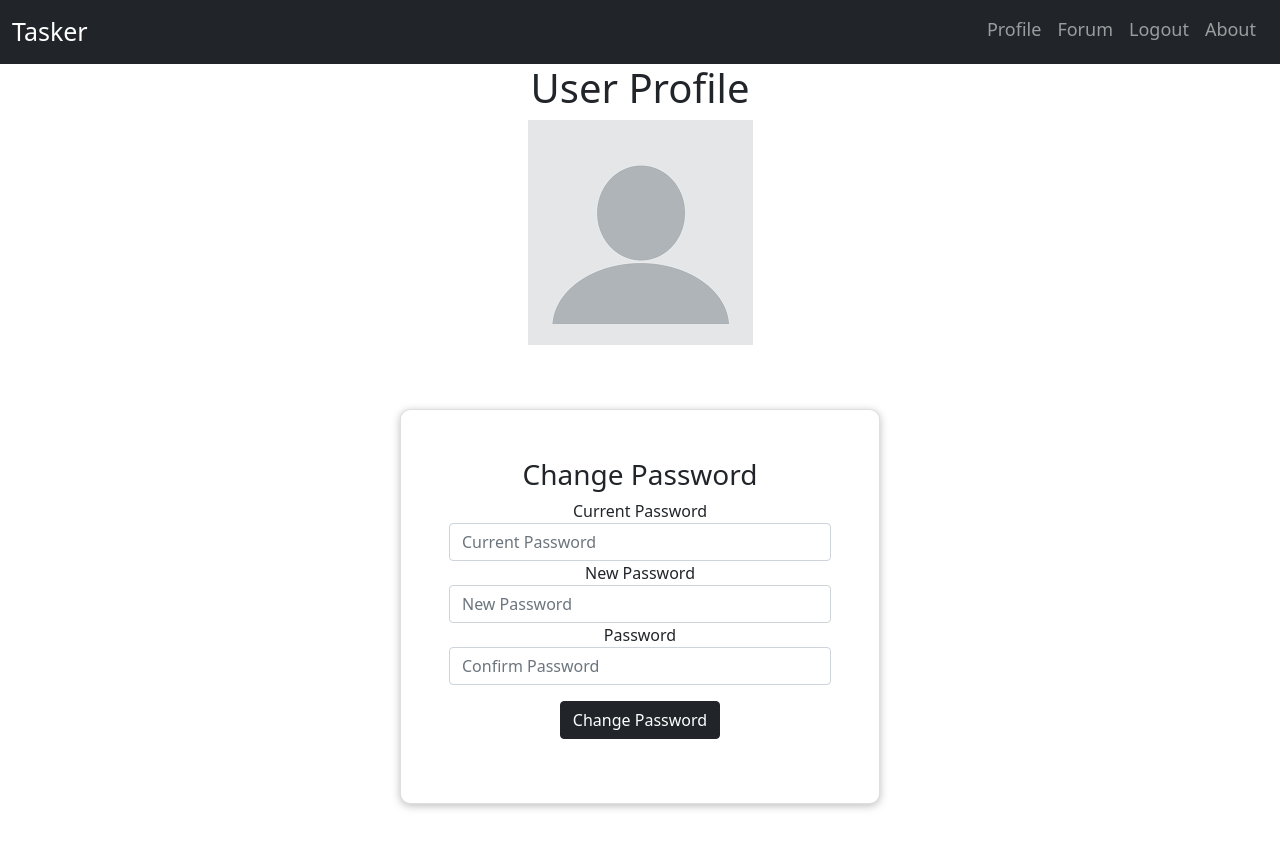
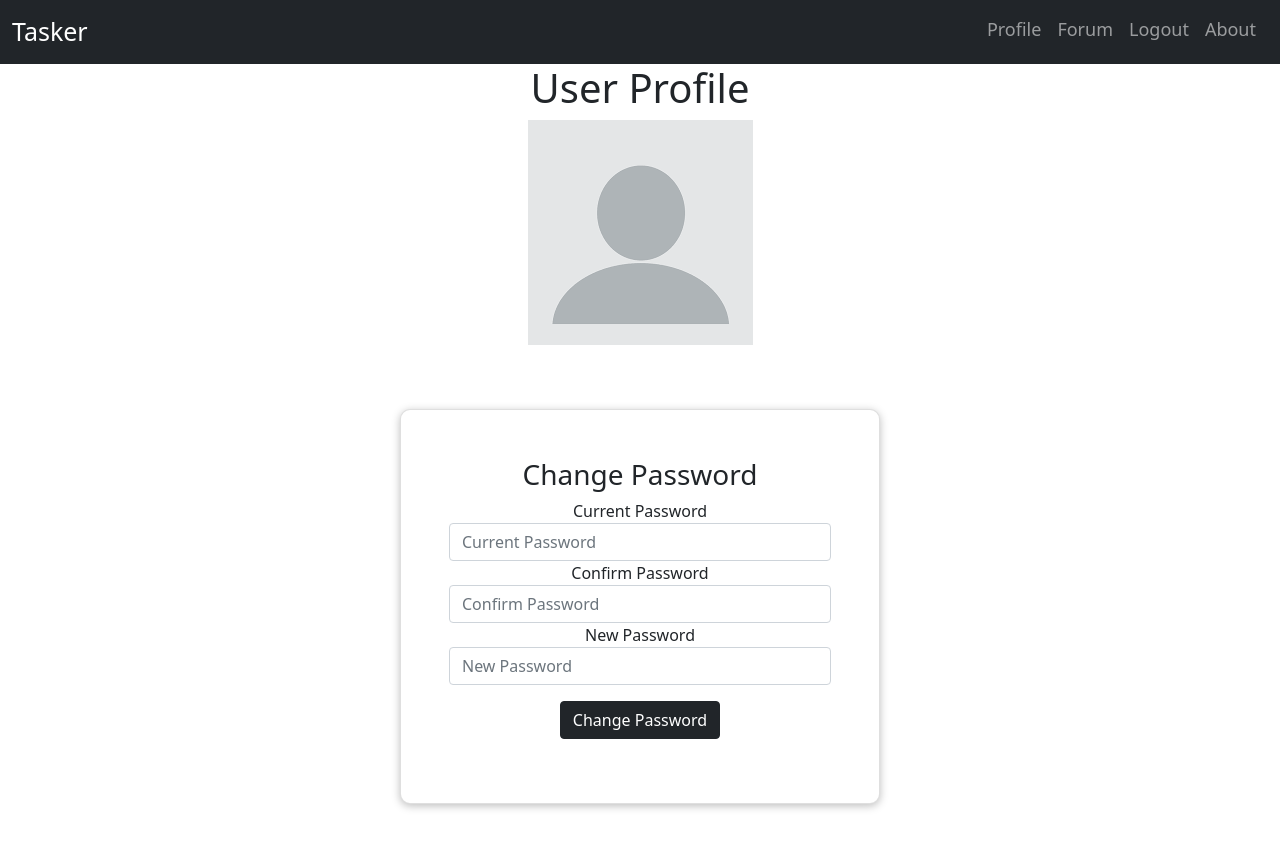
Before and after one commit to Level-Up-Partnership/lup-tasker, a Vue app in the folder client/: page /profile in a window 1280 px wide. Shown: the top 848 px of the page. Built offline with nearby package versions, Linux system fonts and the light colour scheme; no server answers; sample sign-in values are in the browser's storage.

Commit message:
Added validation for my change password

```diff
--- a/client/src/components/UserProfile/UserProfileComp.vue
+++ b/client/src/components/UserProfile/UserProfileComp.vue
@@ -21,6 +21,21 @@
             />
           </div>
           <div class="form-group">
+            <label for="confirmPassword"> Confirm Password</label>
+            <input
+              type="password"
+              class="form-control"
+              id="confirmedPassword"
+              placeholder="Confirm Password"
+              v-model="confirmedPassword"
+            />
+          </div>
+          <div>
+            <span v-if="v$.confirmedPassword.$error">{{
+              v$.confirmedPassword.$errors[0].$message
+            }}</span>
+          </div>
+          <div class="form-group">
             <label for="newPassword">New Password</label>
             <input
               type="password"
@@ -28,15 +43,6 @@
               class="form-control"
               id="newPassword"
               placeholder="New Password"
-            />
-          </div>
-          <div class="form-group">
-            <label for="confirmPassword">Password</label>
-            <input
-              type="password"
-              class="form-control"
-              id="confirmPassword"
-              placeholder="Confirm Password"
             />
           </div>
           <div class="form-group change-password">
@@ -63,6 +69,8 @@
 <script>
 import AdminCategory from "../UserProfile/AdminCategory.vue";
 import AdminBanner from "./AdminBanner.vue";
+import { required, sameAs, minLength } from "@vuelidate/validators";
+import { useVuelidate } from "@vuelidate/core";
 export default {
   components: {
     AdminCategory,
@@ -70,14 +78,26 @@ export default {
   },
   data() {
     return {
+      v$: useVuelidate(),
       currentPassword: "",
       newPassword: "",
+      confirmedPassword: "",
       addCategoryAction: true,
       addNewBanner: true,
     };
   },
+  validations() {
+    return {
+      currentPassword: { required, minLength: minLength(5) },
+      confirmedPassword: {
+        required,
+        sameAs: sameAs(this.currentPassword),
+      },
+    };
+  },
   methods: {
     changePassword() {
+      this.v$.$validate();
       this.$emit("change-password", this.newPassword, this.currentPassword);
     },
     addCategory() {
```
